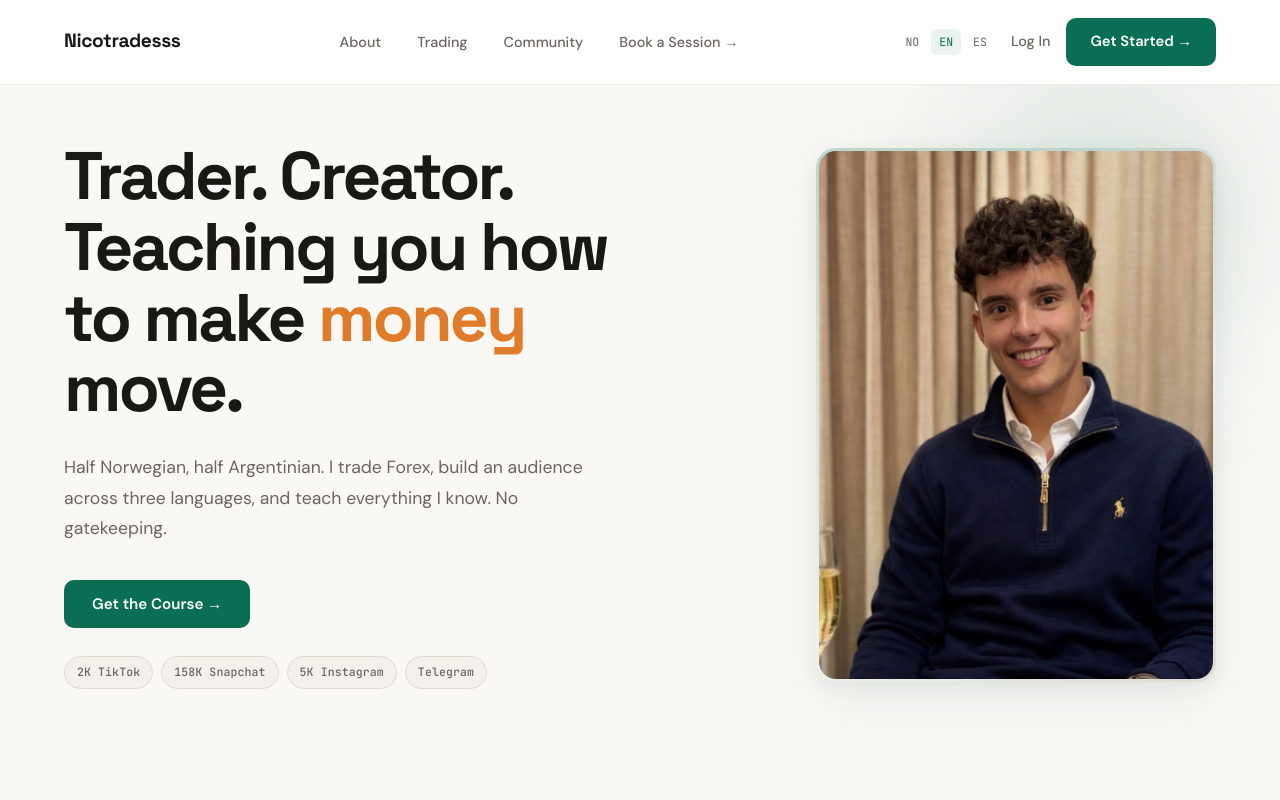
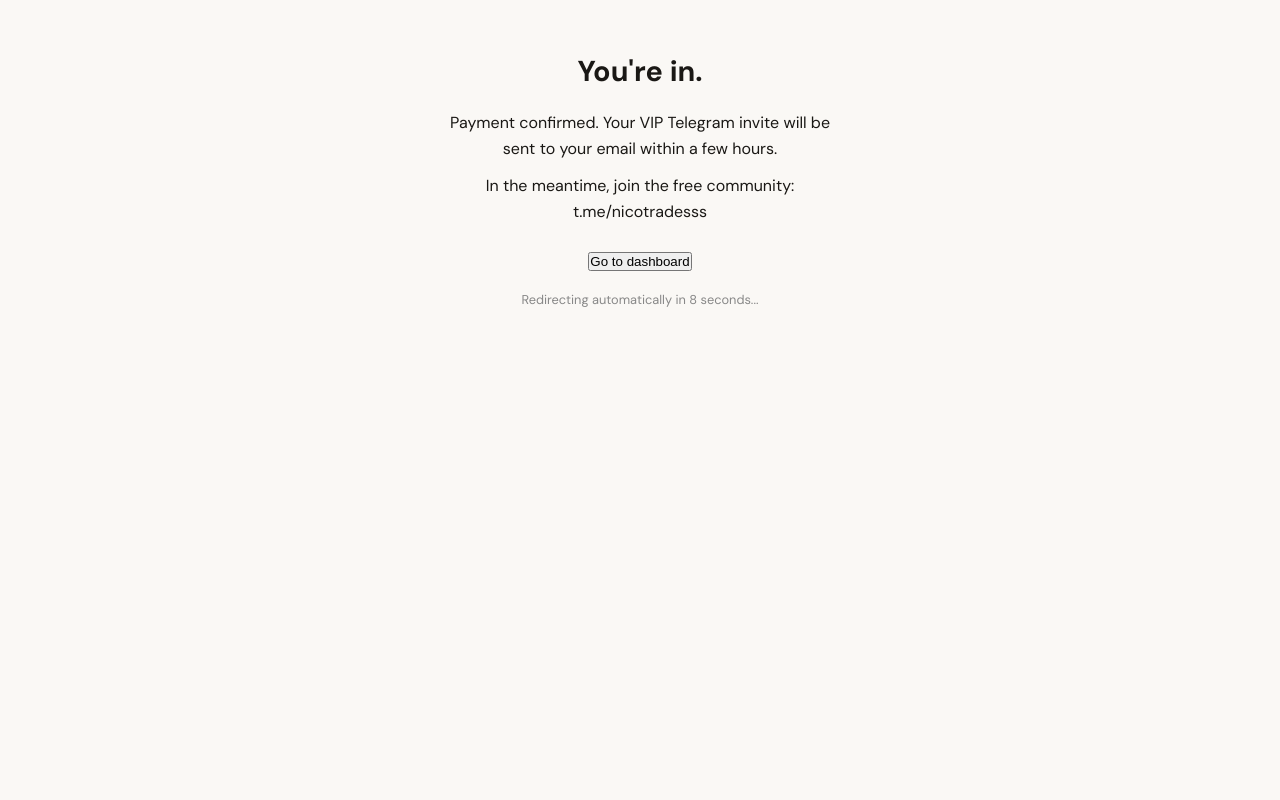
Before and after one commit to hayaluj/Nicotradesss, a React (Vite) app: page /success in a window 1280 px wide. Before the commit this address led to /. Shown: the top 800 px of the page. Built offline with nearby package versions, Linux system fonts and the light colour scheme; the HTML template or start-up script is replaced by a standard one.

Commit message:
Add public /success page to fix post-payment confirmation

```diff
--- a/src/App.jsx
+++ b/src/App.jsx
@@ -16,6 +16,7 @@ import Legal from '@/pages/Legal';
 import Admin from '@/pages/Admin';
 import Documents from '@/pages/Documents';
 import ResetPassword from '@/pages/ResetPassword';
+import Success from '@/pages/Success';
 import Checkout from '@/pages/Checkout';
 
 function ProtectedRoute({ children }) {
@@ -37,6 +38,7 @@ function AppRoutes() {
       <Route path="/privacy-policy" element={<Legal initialTab="privacy" />} />
       <Route path="/terms-of-service" element={<Legal initialTab="terms" />} />
       <Route path="/reset-password" element={<ResetPassword />} />
+      <Route path="/success" element={<Success />} />
       <Route path="/checkout" element={<ProtectedRoute><Checkout /></ProtectedRoute>} />
 
       {/* Protected routes with Layout */}
--- /dev/null
+++ b/src/pages/Success.jsx
@@ -0,0 +1,21 @@
+import { useEffect } from 'react';
+import { useNavigate } from 'react-router-dom';
+
+export default function Success() {
+  const navigate = useNavigate();
+
+  useEffect(() => {
+    const timer = setTimeout(() => navigate('/dashboard'), 8000);
+    return () => clearTimeout(timer);
+  }, []);
+
+  return (
+    <div style={{padding:'3rem',textAlign:'center',maxWidth:'480px',margin:'0 auto'}}>
+      <h2 style={{fontSize:'1.8rem',marginBottom:'1rem'}}>You're in.</h2>
+      <p style={{marginBottom:'0.75rem'}}>Payment confirmed. Your VIP Telegram invite will be sent to your email within a few hours.</p>
+      <p style={{marginBottom:'1.5rem'}}>In the meantime, join the free community: <a href='https://t.me/nicotradesss'>t.me/nicotradesss</a></p>
+      <button onClick={() => navigate('/dashboard')}>Go to dashboard</button>
+      <p style={{fontSize:'0.8rem',color:'#888',marginTop:'1rem'}}>Redirecting automatically in 8 seconds...</p>
+    </div>
+  );
+}
```
